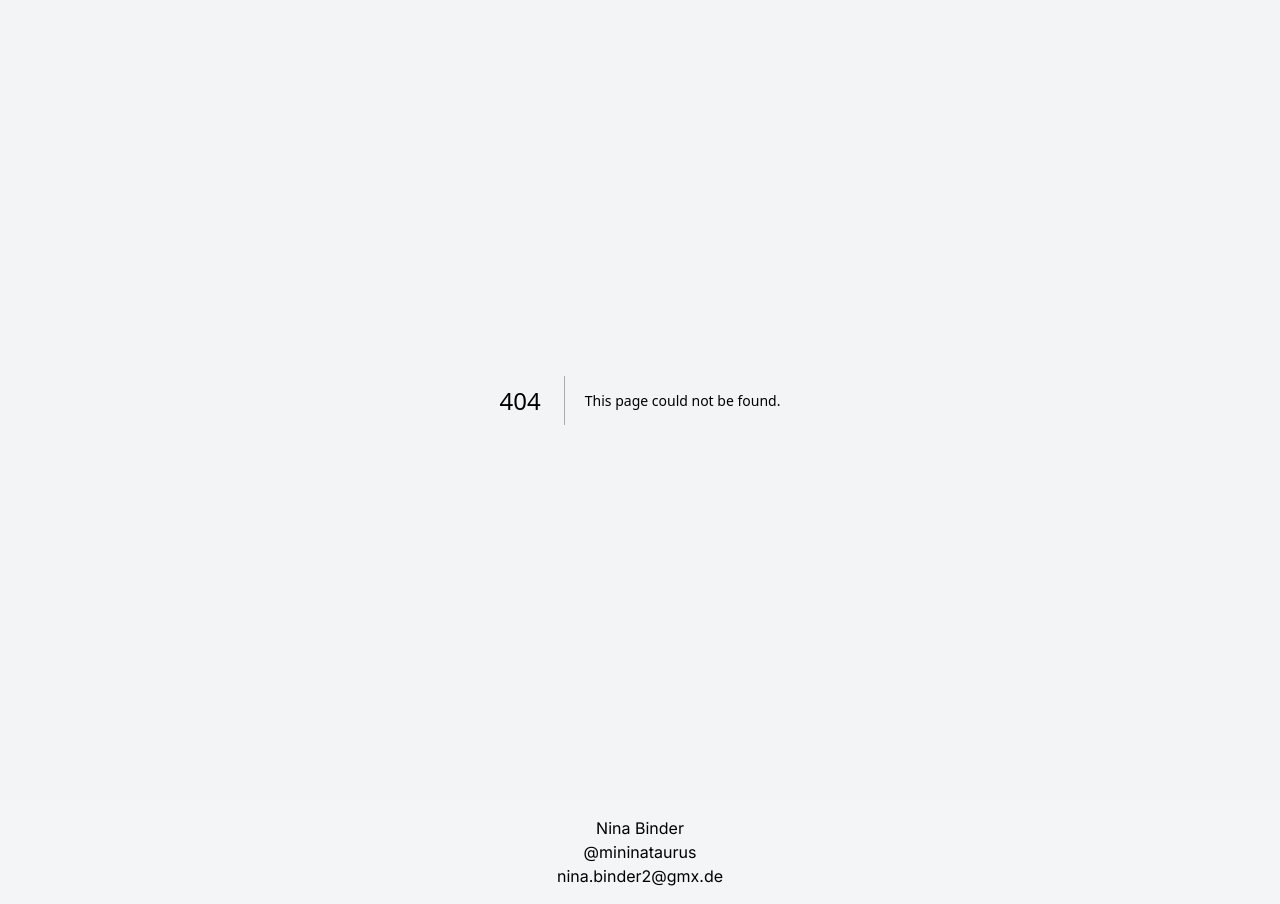
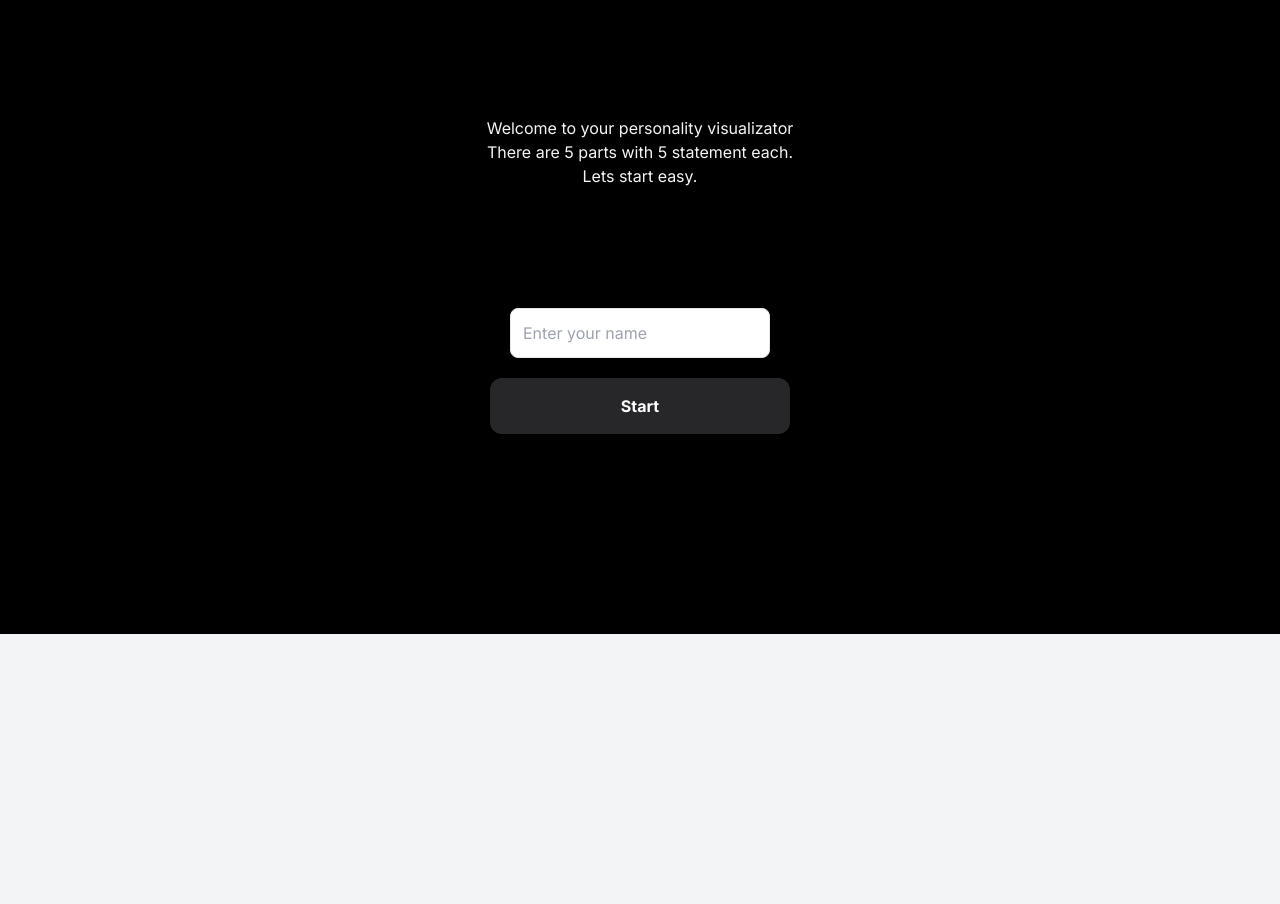
Before and after one commit to NinaBinaBinder/PsyCode, a Next.js app: page /0 in a window 1280 px wide. Before the commit this address had no page. After the commit the page ends 800 px from the top, so only its background shows below. Built offline with nearby package versions, Linux system fonts and the light colour scheme; no server answers.

Commit message:
fix styling

```diff
--- a/src/app/test/[part]/0/page.tsx
+++ b/src/app/0/page.tsx
@@ -1,9 +1,9 @@
 import Name from "@/components/name";
 
-export default async function PersonalityPart() {
+export default async function Page() {
   return (
-    <main className="flex flex-col bg-zinc-100 items-center justify-between p-24">
-      <div>
+    <main className="flex flex-col h-full  bg-black items-center p-24">
+      <div className="flex flex-col mb-20 p-5 text-zinc-100 items-center">
         <p>Welcome to your personality visualizator</p>
         <p>There are 5 parts with 5 statement each. </p>
         <p> Lets start easy.</p>
--- a/src/app/test/[part]/page.tsx
+++ b/src/app/test/[part]/page.tsx
@@ -16,7 +16,7 @@ export default async function PersonalityPart({
     .where(eq(questions.part, Number(part)));
 
   return (
-    <main className="flex flex-col bg-zinc-100 items-center justify-between p-24">
+    <main className="flex flex-col bg-black text-zinc-100 items-center justify-between p-24">
       <p className="text-2xl font-bold">{personalityPart[0].partTitle}</p>
 
       <div className="p-5 min-w-0.5">
@@ -36,7 +36,9 @@ export default async function PersonalityPart({
             </div>
           ))}
         </form>
-        <div className="flex justify-between my-4">
+
+      </div>
+      <div className="flex justify-between w-5/6 my-4">
           <Link
             replace
             href={
@@ -60,7 +62,6 @@ export default async function PersonalityPart({
             next
           </Link>
         </div>
-      </div>
     </main>
   );
 }
--- a/src/components/footer.tsx
+++ b/src/components/footer.tsx
@@ -1,6 +1,6 @@
 export default function Footer() {
   return (
-    <div className="bg-white bg-opacity-5 z-10 text- py-4 text-center">
+    <div className="z-10 bg-black py-4 text-center">
       <p>Nina Binder</p>
       <p>@mininataurus</p>
       <p>nina.binder2@gmx.de</p>
--- a/src/components/name.tsx
+++ b/src/components/name.tsx
@@ -9,7 +9,9 @@ export default function Name() {
   const [name, setName] = useState("");
   const router = useRouter();
 
-  async function handleStart() {
+  async function handleStart(event: { preventDefault: () => void; }) {
+    event.preventDefault()
+
     if (name.length < 3) {
       toast.error("(ง •̀_•́)ง Please enter a name with at least 3 characters.");
     } else {
@@ -37,7 +39,7 @@ export default function Name() {
       />
       <button
         type="submit"
-        className="bg-black p-4 rounded-xl hover:bg-gray-900 font-bold text-white"
+        className="bg-zinc-800 p-4 rounded-xl hover:bg-zinc-500 font-bold text-white"
       >
         Start
       </button>
```
